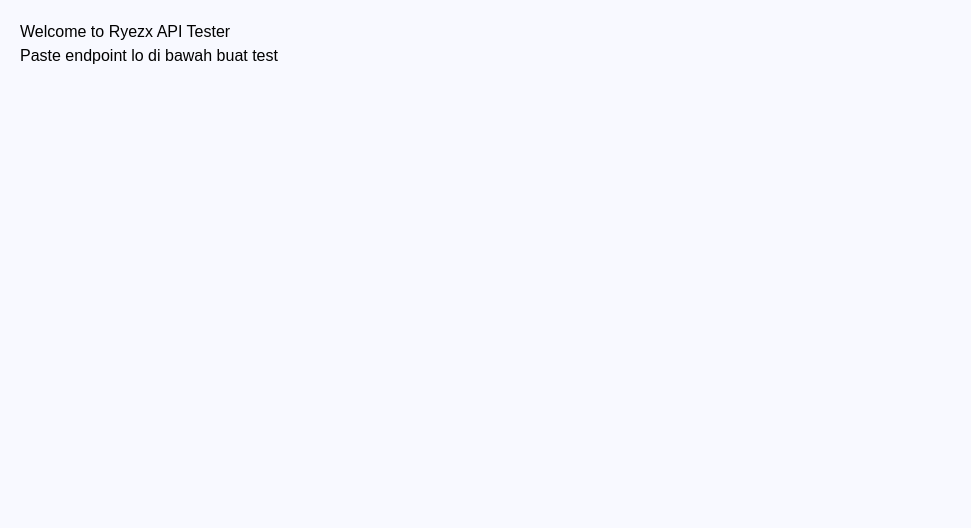
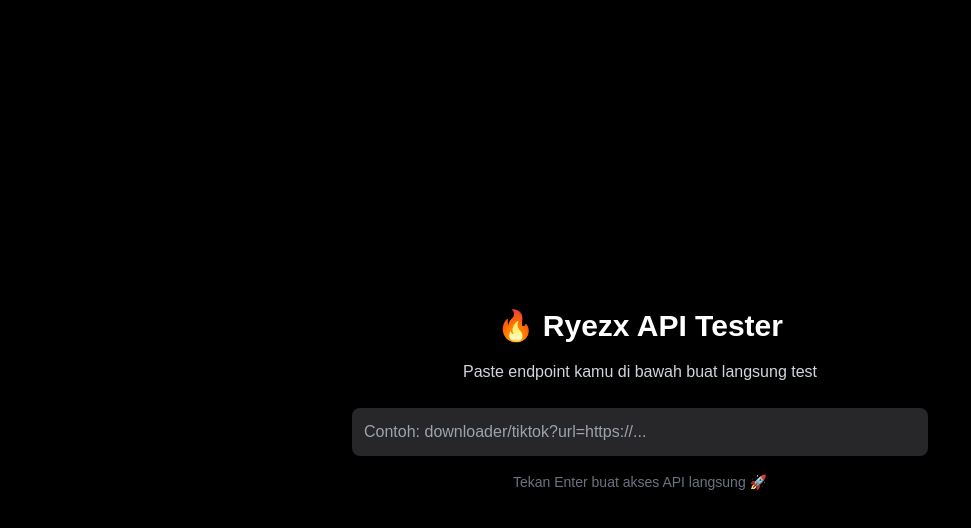
Before and after one commit to rezzxzx/api.ryezx, a Next.js app: page / in a window 1280 px wide. Shown: the top 528 px of the page, without its empty margins (0-971 px from the left). Built offline with nearby package versions, Linux system fonts and the light colour scheme.

Commit message:
Update index.js

```diff
--- a/pages/index.js
+++ b/pages/index.js
@@ -1,8 +1,24 @@
 export default function Home() {
   return (
-    <div style={{ padding: 20 }}>
-      <h1>Welcome to Ryezx API Tester</h1>
-      <p>Paste endpoint lo di bawah buat test</p>
+    <div className="min-h-screen bg-black text-white flex flex-col items-center justify-center p-4">
+      <h1 className="text-3xl font-bold mb-4">🔥 Ryezx API Tester</h1>
+      <p className="mb-6 text-center text-gray-300">Paste endpoint kamu di bawah buat langsung test</p>
+
+      <input
+        type="text"
+        placeholder="Contoh: downloader/tiktok?url=https://..."
+        className="w-full max-w-xl p-3 rounded-lg bg-zinc-800 text-white outline-none mb-4"
+        onKeyDown={(e) => {
+          if (e.key === 'Enter') {
+            const path = e.target.value;
+            if (path) {
+              window.location.href = `/${path}`;
+            }
+          }
+        }}
+      />
+
+      <p className="text-sm text-gray-500">Tekan Enter buat akses API langsung 🚀</p>
     </div>
-  )
+  );
 }
```
